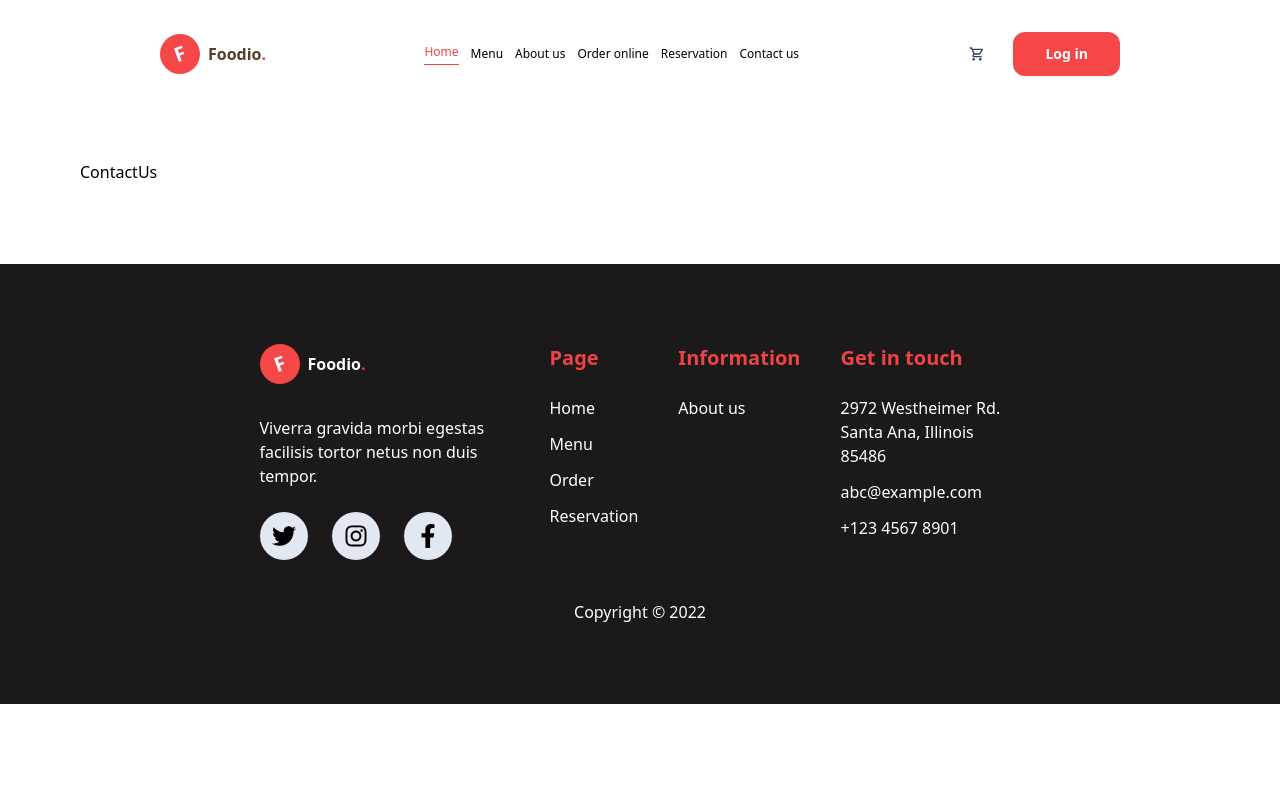
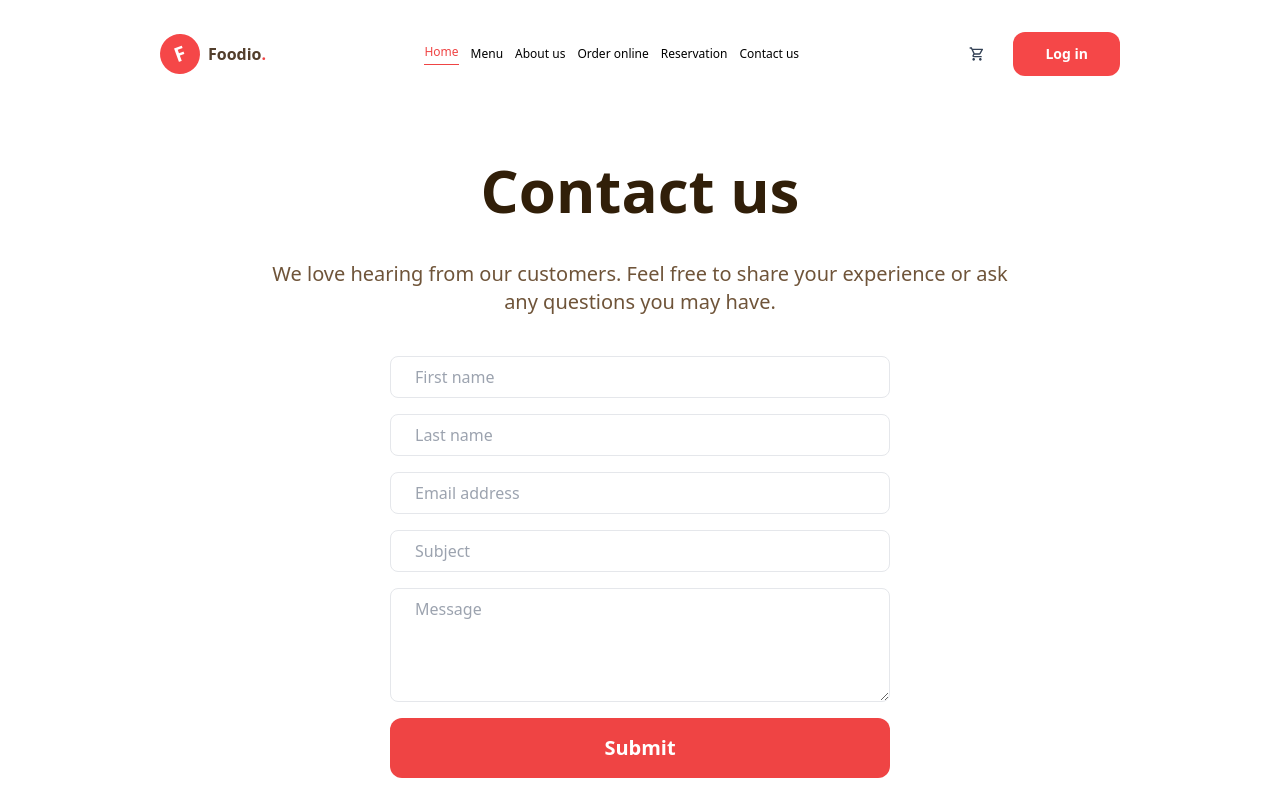
Before and after one commit to the-hackerist/foodio, a React (Vite) app in the folder client/: page /contact-us in a window 1280 px wide. Shown: the top 800 px of the page. Built offline with nearby package versions, Linux system fonts and the light colour scheme.

Commit message:
complete contact us page UI

```diff
--- a/client/src/pages/ContactUs.jsx
+++ b/client/src/pages/ContactUs.jsx
@@ -1,5 +1,52 @@
 function ContactUs() {
-  return <div className="p-20 pt-40">ContactUs</div>;
+  return (
+    <div className="p-20 pt-40 flex flex-col items-center justify-center ">
+      <div className="flex items-center justify-center flex-col gap-10">
+        <h2 className="text-6xl text-[#311F09] font-bold">Contact us</h2>
+        <p className="text-[#6F5439] text-xl text-center mb-10">
+          We love hearing from our customers. Feel free to share your experience
+          or ask
+          <br /> any questions you may have.
+        </p>
+      </div>
+      <form className="flex flex-col justify-between gap-4 w-[500px]">
+        <input
+          className="py-2 px-6 border text-base rounded-lg"
+          id="firstName"
+          type="text"
+          placeholder="First name"
+        />
+        <input
+          className="py-2 px-6 border text-base rounded-lg"
+          id="lastName"
+          type="text"
+          placeholder="Last name"
+        />
+        <input
+          className="py-2 px-6 border text-base rounded-lg"
+          id="email"
+          type="email"
+          placeholder="Email address"
+        />
+        <input
+          className="py-2 px-6 border text-base rounded-lg"
+          id="subject"
+          type="text"
+          placeholder="Subject"
+        />
+        <textarea
+          className="py-2 px-6 border text-base rounded-lg"
+          id="message"
+          type="text"
+          rows={4}
+          placeholder="Message"
+        />
+        <button className="text-xl font-semibold text-white bg-red-500 rounded-xl p-4">
+          Submit
+        </button>
+      </form>
+    </div>
+  );
 }
 
 export default ContactUs;
```
